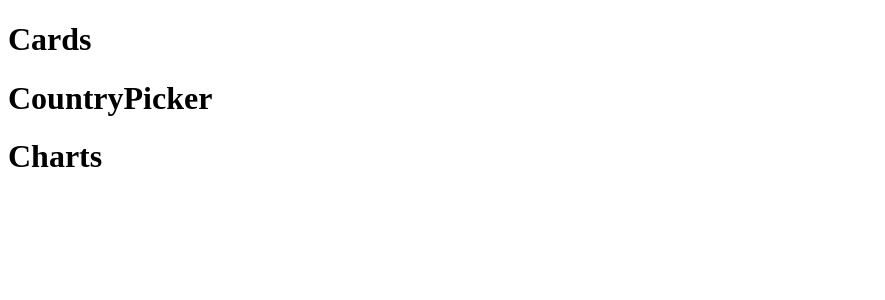
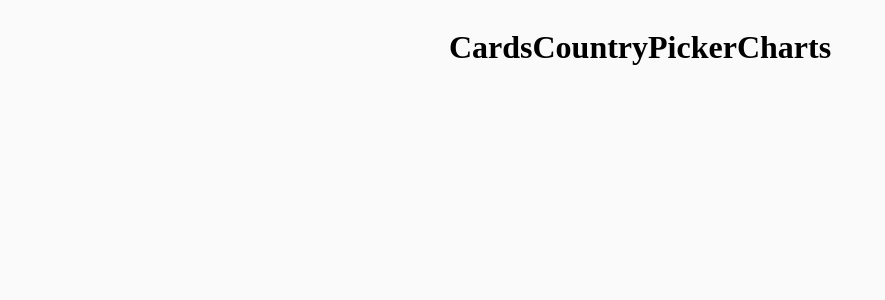
Before and after one commit to jtubay/Covid-19Tracker, a React (Create React App) app: page / in a window 1280 px wide. Shown: the top 300 px of the page, without its empty margins (0-885 px from the left). Built offline with nearby package versions, Linux system fonts and the light colour scheme.

Commit message:
setting up async api call

```diff
--- a/src/App.js
+++ b/src/App.js
@@ -3,11 +3,11 @@ import React, { Component } from 'react'
 
 
 import { Cards, Chart, CountryPicker }  from './components'
-
+import styles from './App.module.css'
 class App extends Component {
     render() {
         return(
-        <div>
+        <div className={styles.container}>
             <Cards />
             <CountryPicker />
             <Chart />
--- /dev/null
+++ b/src/App.module.css
@@ -0,0 +1,9 @@
+body {
+    background-color: rgb(250, 250, 250);
+}
+
+.container {
+    display: flex;
+    align-items: center;
+    justify-content: center;
+}
```
Also changed, not shown: src/api/index.js (added, +13 -0 lines).
